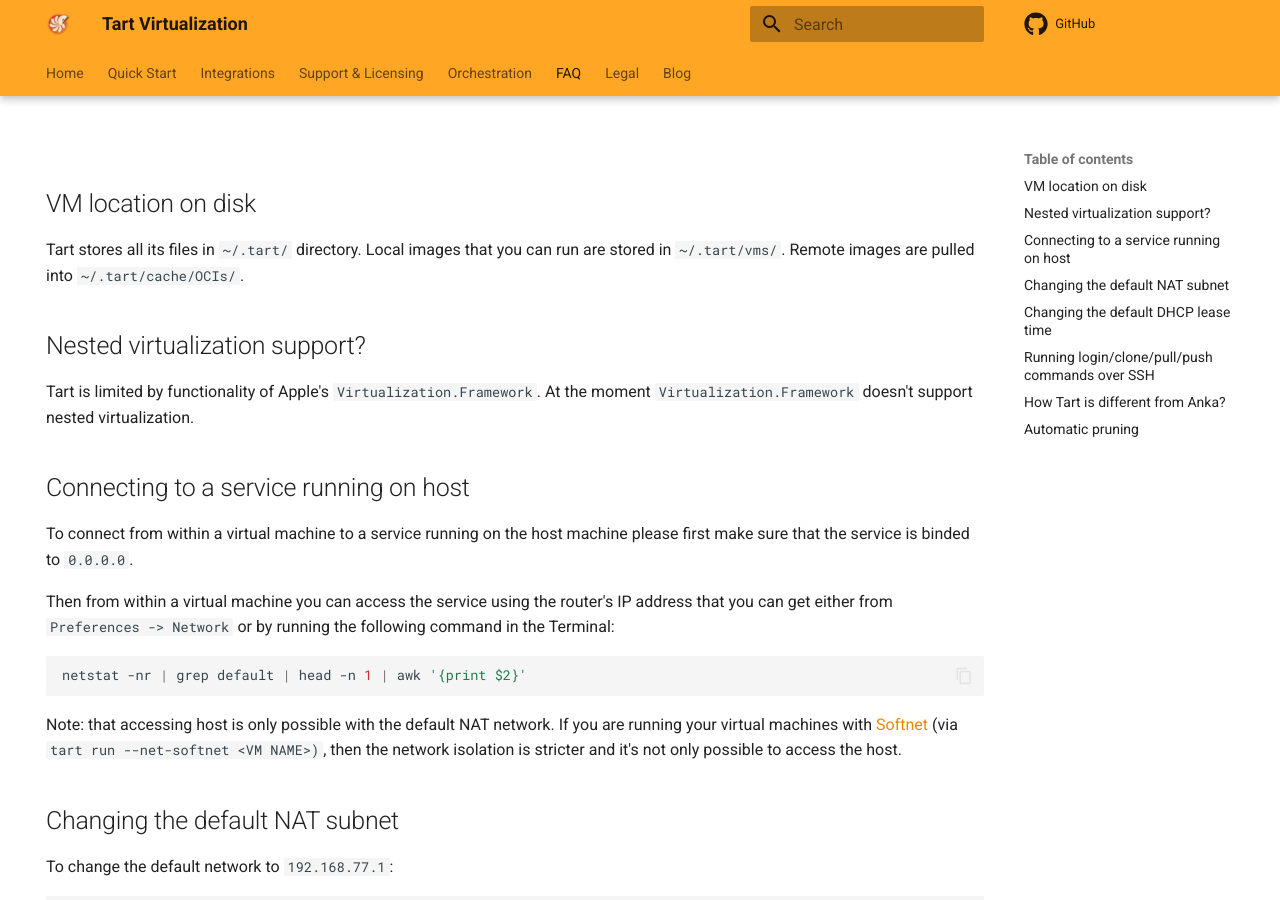
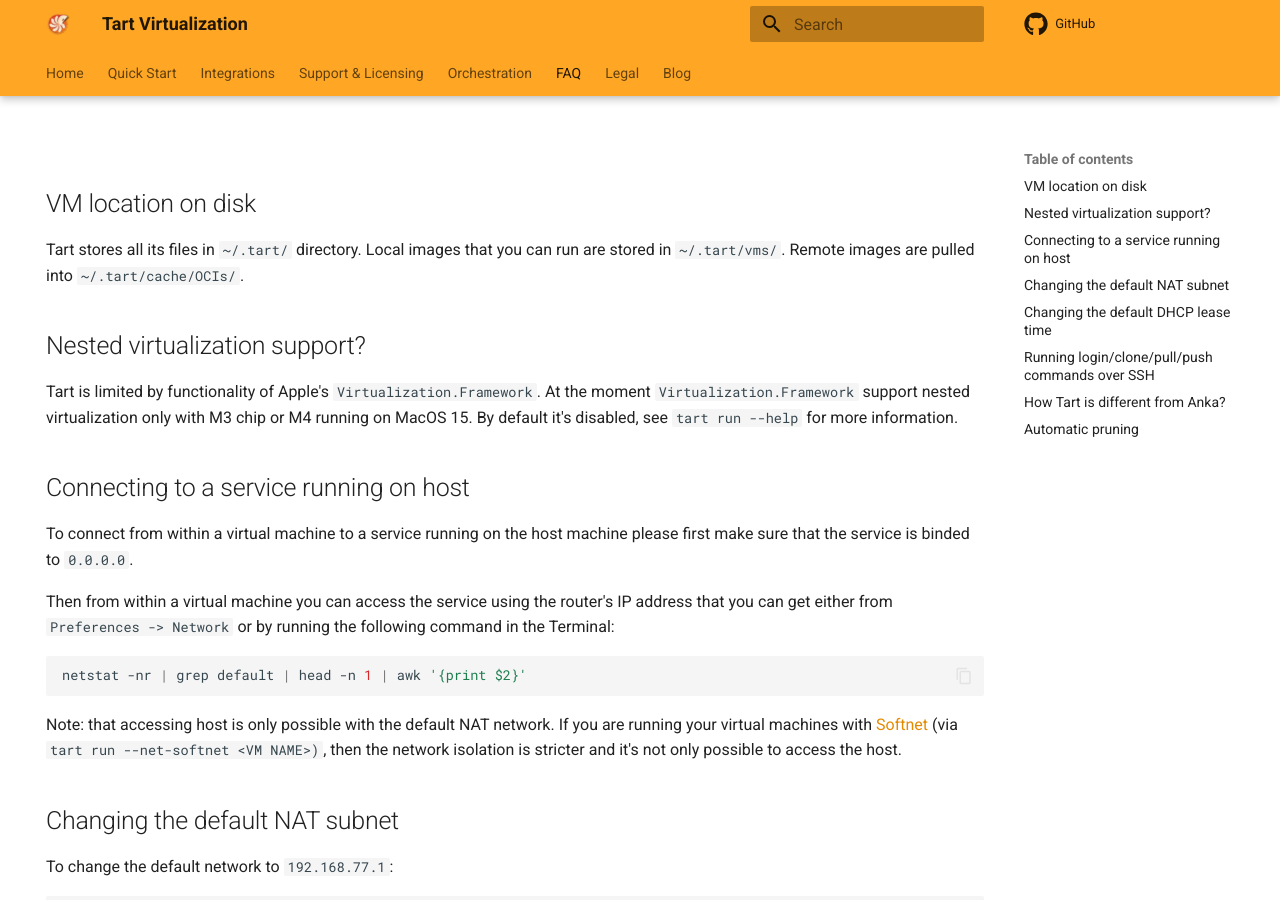
Before and after one commit to cirruslabs/tart, an MkDocs documentation site: the page built from docs/faq.md, in a window 1280 px wide and 900 px high. Built offline with MkDocs 1.6.1 and Material for MkDocs 9.7.7, drawn with Linux system fonts in a browser that asks for light colours; plug-ins that fetch from the network failed and are left out; comment, search, counter and statistics services are not loaded.

Commit message:
Update FAQ.md

```diff
--- a/docs/faq.md
+++ b/docs/faq.md
@@ -13,7 +13,7 @@
 ## Nested virtualization support?
 
 Tart is limited by functionality of Apple's `Virtualization.Framework`. At the moment `Virtualization.Framework`
-doesn't support nested virtualization.
+support nested virtualization only with M3 chip or M4 running on MacOS 15. By default it's disabled, see `tart run --help` for more information.
 
 ## Connecting to a service running on host
 
```
